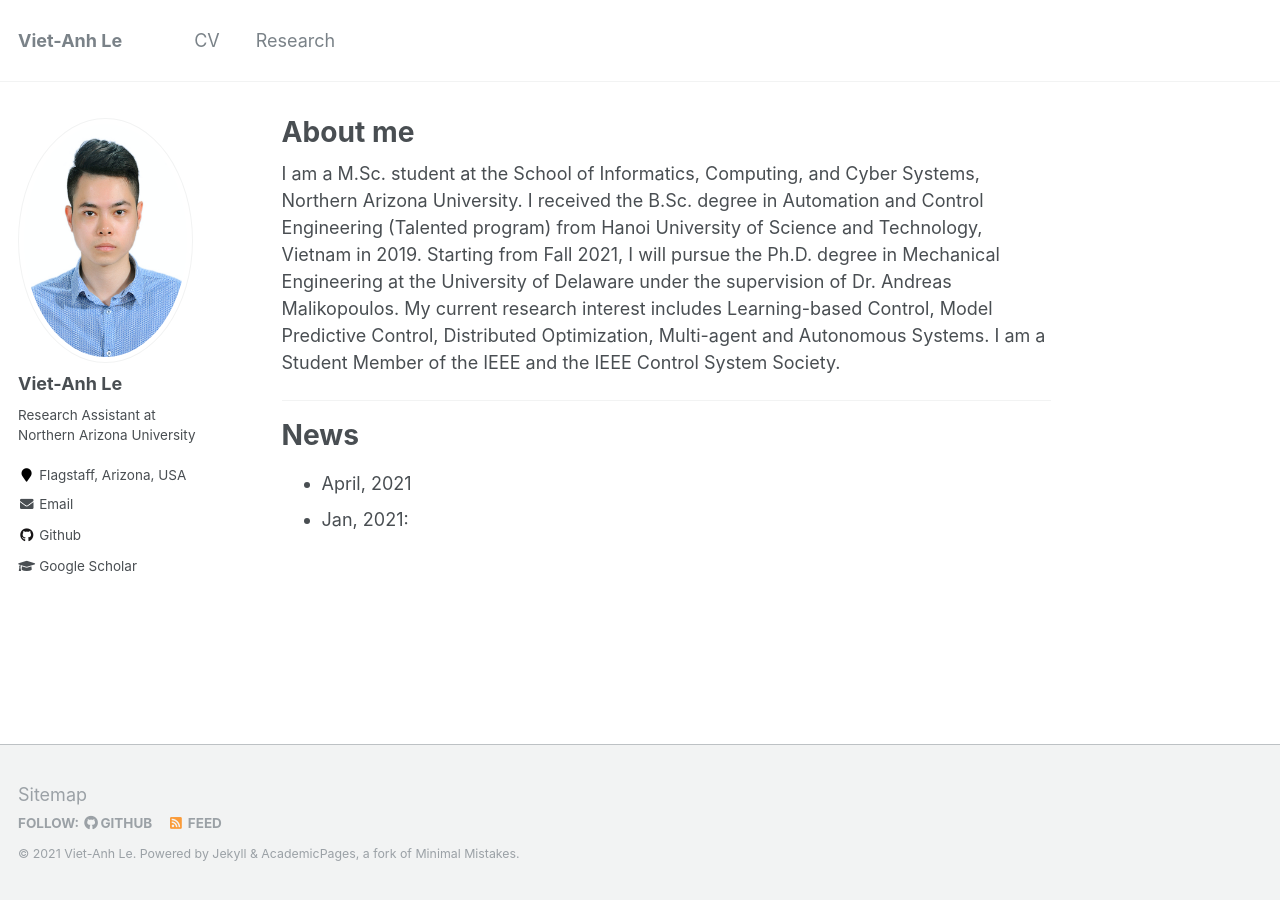
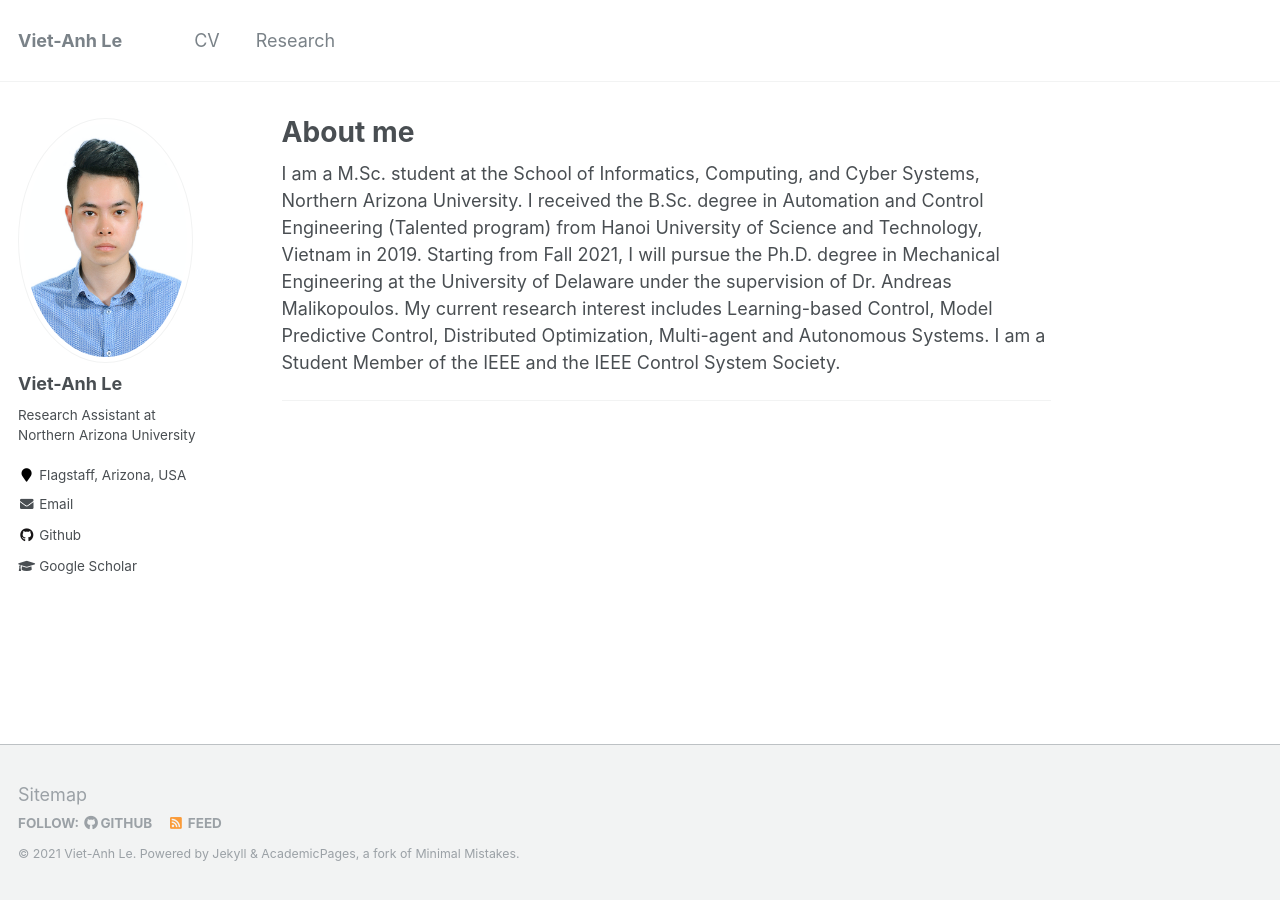
Before and after one commit to vietanhle0101/vietanhle0101.github.io, a Jekyll site: the page built from _pages/about.md, in a window 1280 px wide. Built offline with Jekyll 4.4.1, drawn with Linux system fonts in a browser that asks for light colours; part of the change alters nothing that is shown.

Commit message:
try news

```diff
--- a/_pages/about.md
+++ b/_pages/about.md
@@ -13,7 +13,8 @@ My current research interest includes Learning-based Control, Model Predictive C
 
 <hr />
 
-# News
+<!-- # News -->
 
-* April, 2021
-* Jan, 2021:
+<!-- * April, 2021: Our article, <em>"ADMM-based Adaptive Sampling Strategy for Nonholonomic Mobile Robotic Sensor Networks"</em>, has been accepted for publication in IEEE Sensors Journal.
+
+* Jan, 2021: Our article, <em>"An Efficient Adaptive Sampling Approach for Mobile Robotic Sensor Networks using Proximal ADMM"</em>, has been accepted to the 2021 American Control Conference. -->
```
